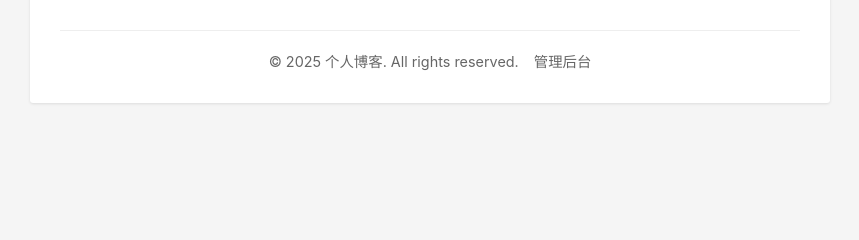
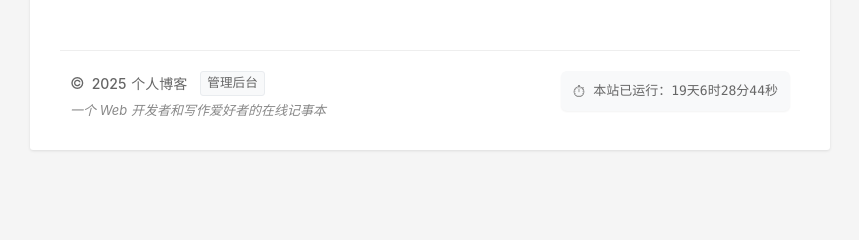
Before and after one commit to balax315/my_blog, a Flask app: page /admin/categories in a window 1280 px wide. Shown: the part 351-591 px from the top of the page, without its empty margins (210-1069 px from the left). Run offline with Flask 3, Linux system fonts and the light colour scheme; the visitor is signed in with stand-in values (Sample User, id 1); data that the repository does not hold is empty; some libraries are stand-ins or nearby versions.

Commit message:
优化底边栏展示

```diff
--- a/static/css/style.css
+++ b/static/css/style.css
@@ -435,14 +435,104 @@ nav a:hover {
     margin-bottom: 10px;
 }
 
+/* 页脚样式 */
 .footer {
+    margin-top: 50px;
     padding-top: 20px;
-    margin-top: 30px;
     border-top: 1px solid #eee;
 }
 
 .footer-content {
-    text-align: center;
+    display: flex;
+    justify-content: space-between;
+    align-items: flex-start;
+    padding: 0 10px;
+}
+
+.footer-left {
+    text-align: left;
+}
+
+.copyright {
+    display: flex;
+    align-items: center;
+    gap: 5px;
+    color: #666;
+    font-size: 14px;
+}
+
+.copyright-symbol {
+    font-size: 16px;
+    margin-right: 2px;
+}
+
+.copyright-year {
+    font-weight: 500;
+}
+
+.footer-motto {
+    margin-top: 5px;
+    color: #888;
+    font-size: 13px;
+    font-style: italic;
+}
+
+.admin-link {
+    display: inline-block;
+    margin-left: 8px;
+    padding: 2px 6px;
+    background-color: #f8f9fa;
+    border: 1px solid #e9ecef;
+    border-radius: 3px;
+    color: #666;
+    font-size: 11px;
+    transition: all 0.2s ease;
+    vertical-align: middle;
+}
+
+.admin-link:hover {
+    background-color: #e9ecef;
+    text-decoration: none;
+}
+
+.runtime-container {
+    display: flex;
+    align-items: center;
+    gap: 8px;
+    padding: 8px 12px;
+    background-color: #f8f9fa;
+    border-radius: 6px;
+    box-shadow: 0 1px 2px rgba(0,0,0,0.05);
+}
+
+.runtime-icon {
+    font-size: 16px;
+    color: #666;
+}
+
+.runtime-text {
+    color: #666;
+    font-size: 13px;
+    font-family: Monaco, Consolas, monospace;
+}
+
+.footer-right {
+    text-align: right;
+}
+
+.footer-left p, .footer-right p {
+    margin: 5px 0;
+    color: #666;
+}
+
+.admin-link {
+    color: #0366d6;
+    text-decoration: none;
+    font-size: 14px;
+}
+
+.admin-link:hover {
+    text-decoration: underline;
 }
 
 .copyright-text {
@@ -455,7 +545,7 @@ nav a:hover {
 .copyright-text p {
     margin: 0;
     color: #666;
-    font-size: 0.9em;  /* 设置与admin-link相同的字号 */
+    font-size: 0.9em;
 }
 
 .admin-link {
--- a/templates/base.html
+++ b/templates/base.html
@@ -43,16 +43,47 @@
 
         <footer class="footer">
             <div class="footer-content">
-                <div class="copyright-text">
-                    <p>&copy; {{ now.year }} 个人博客. All rights reserved.</p>
-                    {% if current_user.is_authenticated %}
+                <div class="footer-left">
+                    <div class="copyright">
+                        <span class="copyright-symbol">&copy;</span>
+                        <span class="copyright-year">{{ now.year }}</span>
+                        <span class="copyright-text">个人博客</span>
+                        {% if current_user.is_authenticated %}
                         <a href="{{ url_for('admin.dashboard') }}" class="admin-link">管理后台</a>
-                    {% endif %}
+                        {% endif %}
+                    </div>
+                    <div class="footer-motto">一个 Web 开发者和写作爱好者的在线记事本</div>
+                </div>
+                <div class="footer-right">
+                    <div class="runtime-container">
+                        <div class="runtime-icon">⏱</div>
+                        <div id="runtime" class="runtime-text">本站已运行：0天0时0分0秒</div>
+                    </div>
+
                 </div>
             </div>
         </footer>
     </div>
 
     {% block scripts %}{% endblock %}
+    <script>
+        // 计算网站运行时间
+        function calculateRuntime() {
+            const startTime = new Date('2025-05-16').getTime(); // 设置你的建站时间
+            const now = new Date().getTime();
+            const diff = now - startTime;
+
+            const days = Math.floor(diff / (1000 * 60 * 60 * 24));
+            const hours = Math.floor((diff % (1000 * 60 * 60 * 24)) / (1000 * 60 * 60));
+            const minutes = Math.floor((diff % (1000 * 60 * 60)) / (1000 * 60));
+            const seconds = Math.floor((diff % (1000 * 60)) / 1000);
+
+            document.getElementById('runtime').textContent =
+                `本站已运行：${days}天${hours}时${minutes}分${seconds}秒`;
+        }
+
+        calculateRuntime();
+        setInterval(calculateRuntime, 1000);
+    </script>
 </body>
 </html>
```
